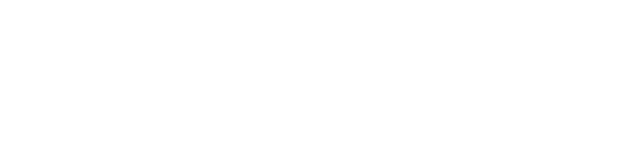
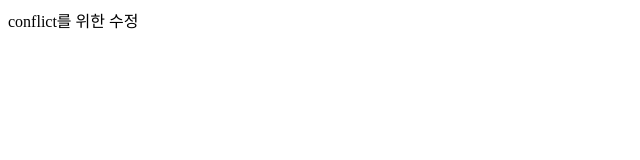
Before and after one commit to HojinAn/gitBranchTest, a plain HTML site: page index.html in a window 1280 px wide. Shown: the whole page, without its empty margins (0-640 px from the left). Drawn offline with Linux system fonts and the light colour scheme.

Commit message:
for conflict

```diff
--- a/index.html
+++ b/index.html
@@ -7,6 +7,6 @@
     <title>index</title>
 </head>
   <body>
-
+      <div>conflict를 위한 수정</div>
   </body>
 </html>
```
